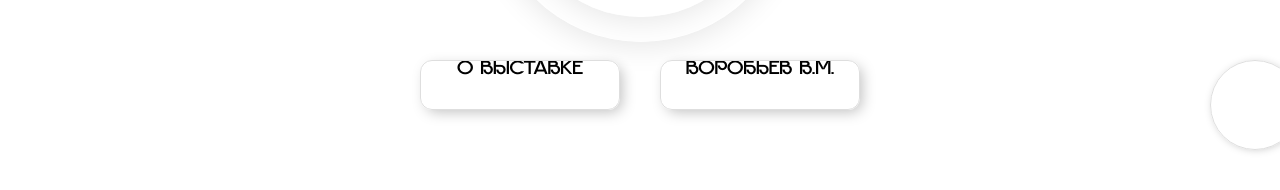
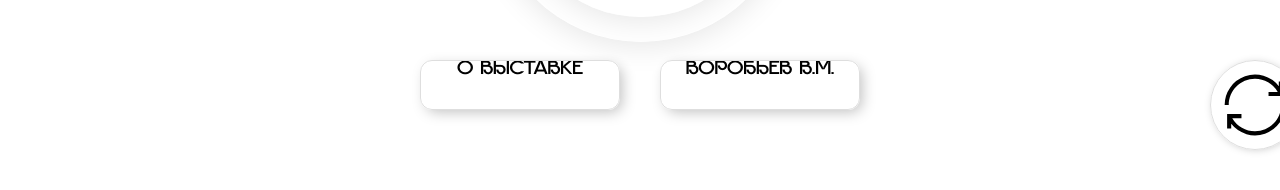
Before and after one commit to Maxim-prog292/interMap, a plain HTML site: page index.html in a window 1280 px wide. Shown: the part 660-850 px from the top of the page. Drawn offline with nearby package versions, Linux system fonts and the light colour scheme; the site is published under a folder, as on GitHub Pages, so addresses that start at the root find nothing; a web font is replaced by a local one.

Commit message:
Update index.html

```diff
--- a/index.html
+++ b/index.html
@@ -11,7 +11,7 @@
     <meta charset="utf-8" />
   </head>
   <body class="bg-pan-top" oncontextmenu="return false;">
-    <button id="reload"  onclick="location.reload();return false;"><img id="reload_image" src="/img/reloaded.svg" alt=""></button>
+    <button id="reload"  onclick="location.reload();return false;"><img id="reload_image" src="img/reloaded.svg" alt=""></button>
     <img class="cloud-1 cloud" src="./img/clouds/cloud_two.png" alt="" />
     <img class="cloud-2 cloud" src="./img/clouds/cloud_two.png" alt="" />
     <img class="cloud-3 cloud" src="./img/clouds/cloud_two.png" alt="" />
```
